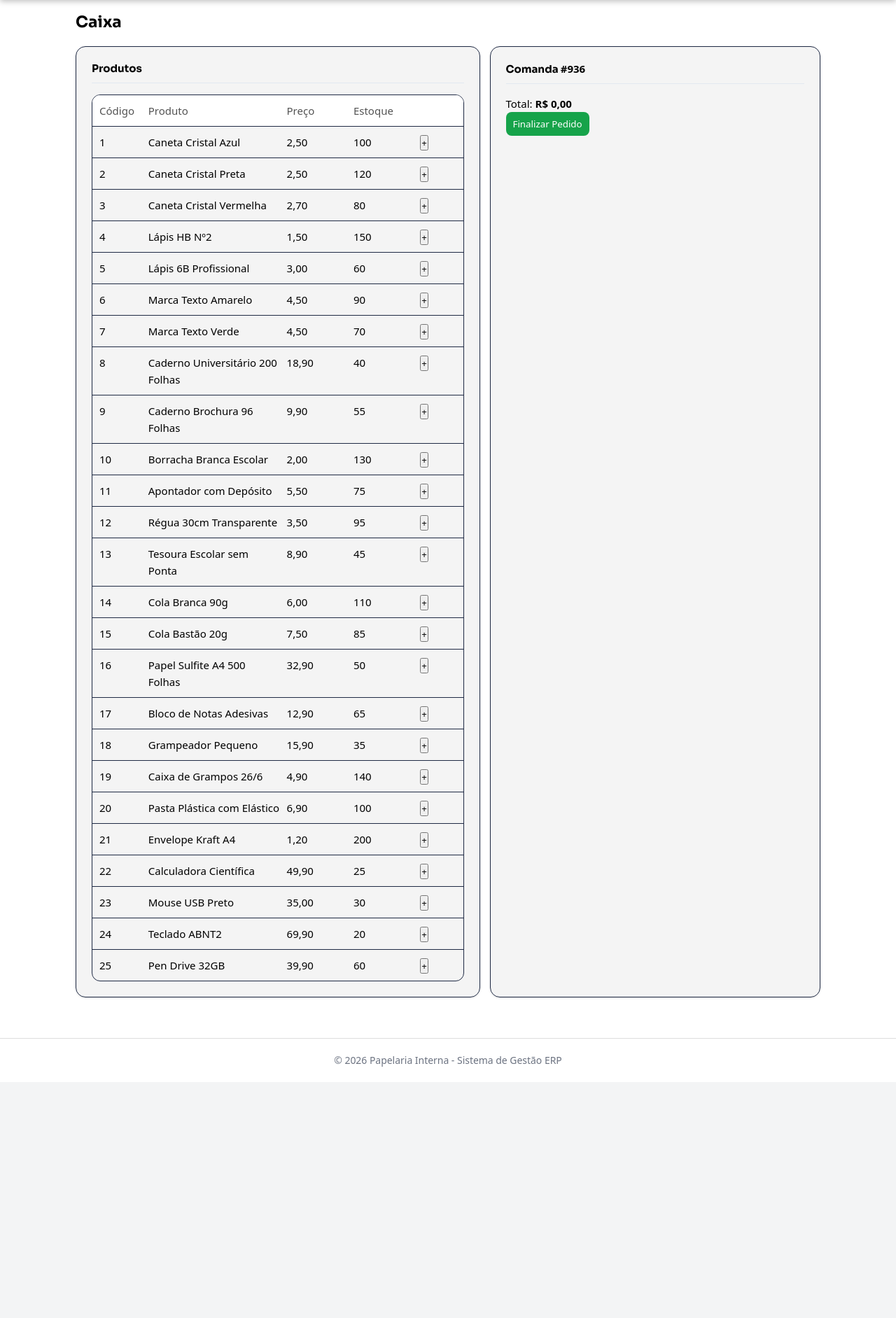
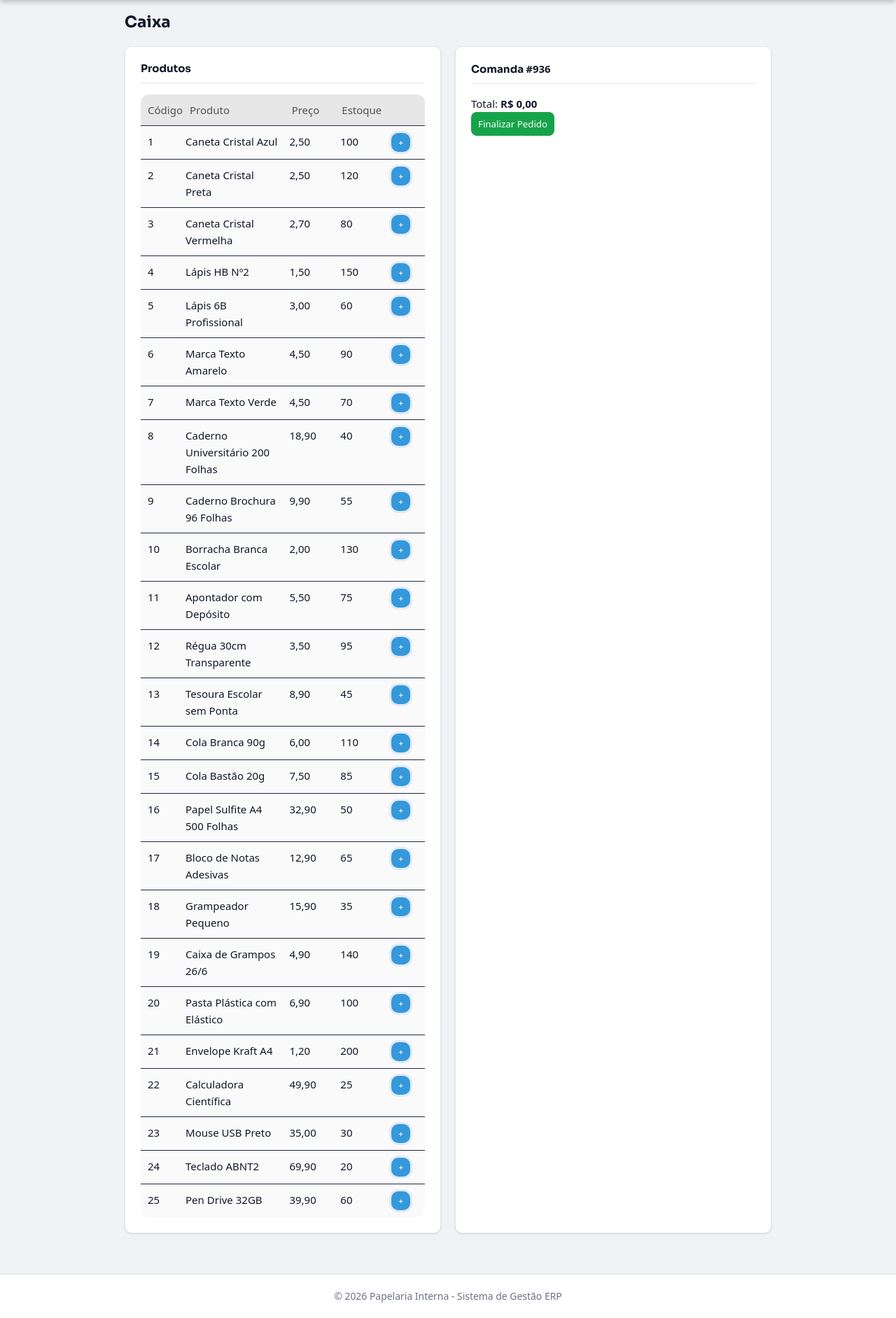
Before and after one commit to EdsonJuniorTV/ERP-Papelaria, a PHP site: page /caixa.php in a window 1280 px wide. Shown: the part 60-1943 px from the top of the page at 70% size. Before the commit the page ends 1584 px from the top, so only its background shows below. Run offline with PHP 8.4, Linux system fonts and the light colour scheme; data comes from the database, SQL or seed files in the repository; both versions use the stored data as it was after the commit; data that the repository does not hold is empty.

Commit message:
css do caixa

```diff
--- a/sistema/caixa.php
+++ b/sistema/caixa.php
@@ -16,6 +16,7 @@
 <meta charset="UTF-8">
 <title>Caixa</title>
 <link rel="stylesheet" href="public/css/caixa.css">
+<link rel="stylesheet" href="public/css/css.css">
 </head>
 <body>
     <div class="wrap">
@@ -42,7 +43,7 @@
                                     <?php echo $p['qtd']; ?>
                                 </div>
                                 <div>
-                                    <button onclick="addCarrinho('<?php echo $p['id']; ?>','<?php echo $p['nome']; ?>',<?php echo $p['preco']; ?>,<?php echo $p['custo']; ?>)">+</button>
+                                    <button class="botaoAdd" onclick="addCarrinho('<?php echo $p['id']; ?>','<?php echo $p['nome']; ?>',<?php echo $p['preco']; ?>,<?php echo $p['custo']; ?>)">+</button>
                                 </div>
                             </div>
                         <?php } ?>
--- a/sistema/public/css/caixa.css
+++ b/sistema/public/css/caixa.css
@@ -23,7 +23,7 @@ h1{ margin:0 0 15px; }
 
 .card{
   background:rgba(243, 243, 243, 0.9);
-  border:1px solid var(--line);
+
   border-radius:14px;
   padding:14px;
 }
@@ -39,26 +39,27 @@ input, select{
   width:100%;
   padding:10px;
   border-radius:10px;
-  border:1px solid var(--line);
-  background:#ffffff;
+  border:none;
+  background:#e7e7e7;
   color:var(--text);
 }
 
 .table{
-  border:1px solid var(--line);
+
   border-radius:12px;
   overflow:hidden;
 }
 
 .thead, .tr{
   display:grid;
+  background-color: rgb(250, 250, 250);
   grid-template-columns: 0.7fr 2.2fr 1fr 1fr 0.6fr;
   gap:10px;
   padding:10px;
 }
 
 .thead{
-  background:#ffffff;
+  background:#e7e7e7;
   color:var(--muted);
 }
 
@@ -146,10 +147,9 @@ input, select{
 }
 
 #resumo-comanda{
-  background:#ffffff;
+  background:#e7e7e7;
   padding:15px;
   border-radius:12px;
-  border:1px solid var(--line);
   line-height:1.8;
 }
 
@@ -184,8 +184,8 @@ input, select{
   margin-top:15px;
   padding:10px;
   border-radius:10px;
-  background:#ffffff;
-  border:1px solid var(--line);
+  background:#e7e7e7;
+
 }
 
 #tela2 button{
@@ -208,3 +208,20 @@ input, select{
     grid-template-columns:1fr;
   }
 }
+
+.botaoAdd{
+  display: flex;
+  outline: none;
+  background: #3498db;
+  color:white;
+  border:none;
+  padding:5px 10px;
+  cursor:pointer;
+  border-radius: 10px;
+  align-items: center;
+  align-content: center;
+  font-size: .85rem;
+  font-family: var(--font-sans);
+  transition: border-color .15s;
+  box-shadow: 0 0 0 3px rgba(26,86,219,.1);
+}
```
Also changed, not shown: sistema/Base de dados/papelaria.sql (renamed from sistema/Base de dados/papelaria.txt).
